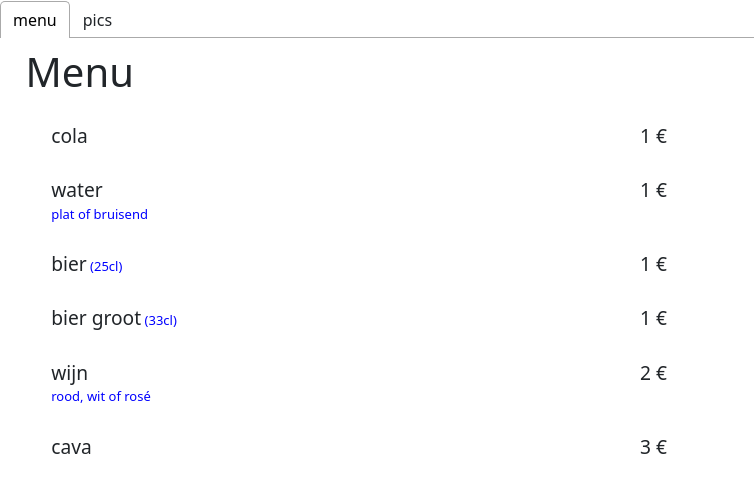
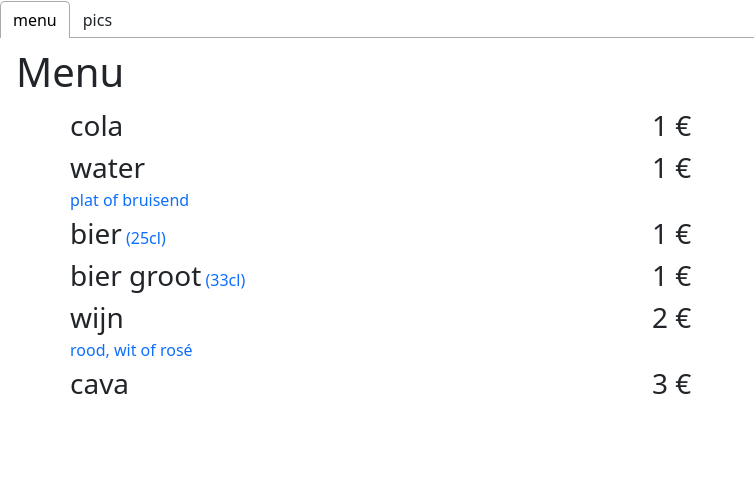
Before and after one commit to kristofmoons/toets2_react, a React (Create React App) app: page / in a window 1280 px wide. Shown: the top 492 px of the page, without its empty margins (0-754 px from the left). Built offline with nearby package versions, Linux system fonts and the light colour scheme.

Commit message:
use react-bootstrap components

```diff
--- a/src/components/MenuCard.js
+++ b/src/components/MenuCard.js
@@ -1,12 +1,15 @@
 import {MenuProduct} from "./MenuProduct";
 import PropTypes from "prop-types";
+import {Container} from "react-bootstrap";
 
 export function MenuCard(props) {
     const {products} = props;
     return (
         <div>
             <h1>Menu</h1>
-            {products.map(p => <MenuProduct key={p.name} product={p}/>)}
+            <Container className="p-0">
+                {products.map(p => <MenuProduct key={p.name} product={p}/>)}
+            </Container>
         </div>
     );
 }
--- a/src/components/MenuProduct.js
+++ b/src/components/MenuProduct.js
@@ -1,46 +1,45 @@
 import PropTypes from "prop-types";
+import {Col, Row} from "react-bootstrap";
 
 function ProductSize(props) {
     const {product} = props;
     if (!product.size) return;
 
     return (
-        <span style={{fontSize: "small", color: "blue"}}>
+        <span className="fs-6 text-primary">
             &nbsp;({product.size}cl)
         </span>
     );
 }
-
 
 function ProductNote(props) {
     const {product} = props;
     if (!product.note) return;
 
     return (
-        <div style={{fontSize: "small", color: "blue"}}>
-            {product.note}
-        </div>
+        <Row className="fs-6 text-primary">
+            <Col>
+                {product.note}
+            </Col>
+        </Row>
     );
 }
-
-const menuProductStyles = {
-    outerDiv: {margin: "2vw", fontSize: "larger"},
-    mainRowDiv: {display: "flex"},
-};
 
 export function MenuProduct(props) {
     const {product} = props;
     if (!product?.name) return;
 
     return (
-        <div style={menuProductStyles.outerDiv}>
-            <div style={menuProductStyles.mainRowDiv}>
-                <div style={{flex: 1}}>
+        <div>
+            <Row className="fs-3">
+                <Col>
                     {product.name}
                     <ProductSize product={product}/>
-                </div>
-                <div style={{flex: 1}}>{product.price} &euro;</div>
-            </div>
+                </Col>
+                <Col>
+                    {product.price} &euro;
+                </Col>
+            </Row>
             <ProductNote product={product}/>
         </div>
     );
--- a/src/pages/MenuCardPage.js
+++ b/src/pages/MenuCardPage.js
@@ -4,7 +4,7 @@ import {MenuCard} from "../components/MenuCard";
 export function MenuCardPage(props) {
     const {products} = props;
     return (
-        <div style={{margin: "0 2vw"}}>
+        <div className="mx-3">
             <MenuCard products={products}/>
         </div>
     );
--- a/src/pages/PicturesPage.js
+++ b/src/pages/PicturesPage.js
@@ -49,7 +49,7 @@ function Picture(props) {
 
 export function PicturesPage() {
     return (
-        <div style={{margin: "0 2vw"}}>
+        <div className="mx-3">
             <h1>Pictures</h1>
             {PICTURES_DATA.map(p => <Picture key={p.id} picture={p}/>)}
         </div>
```
